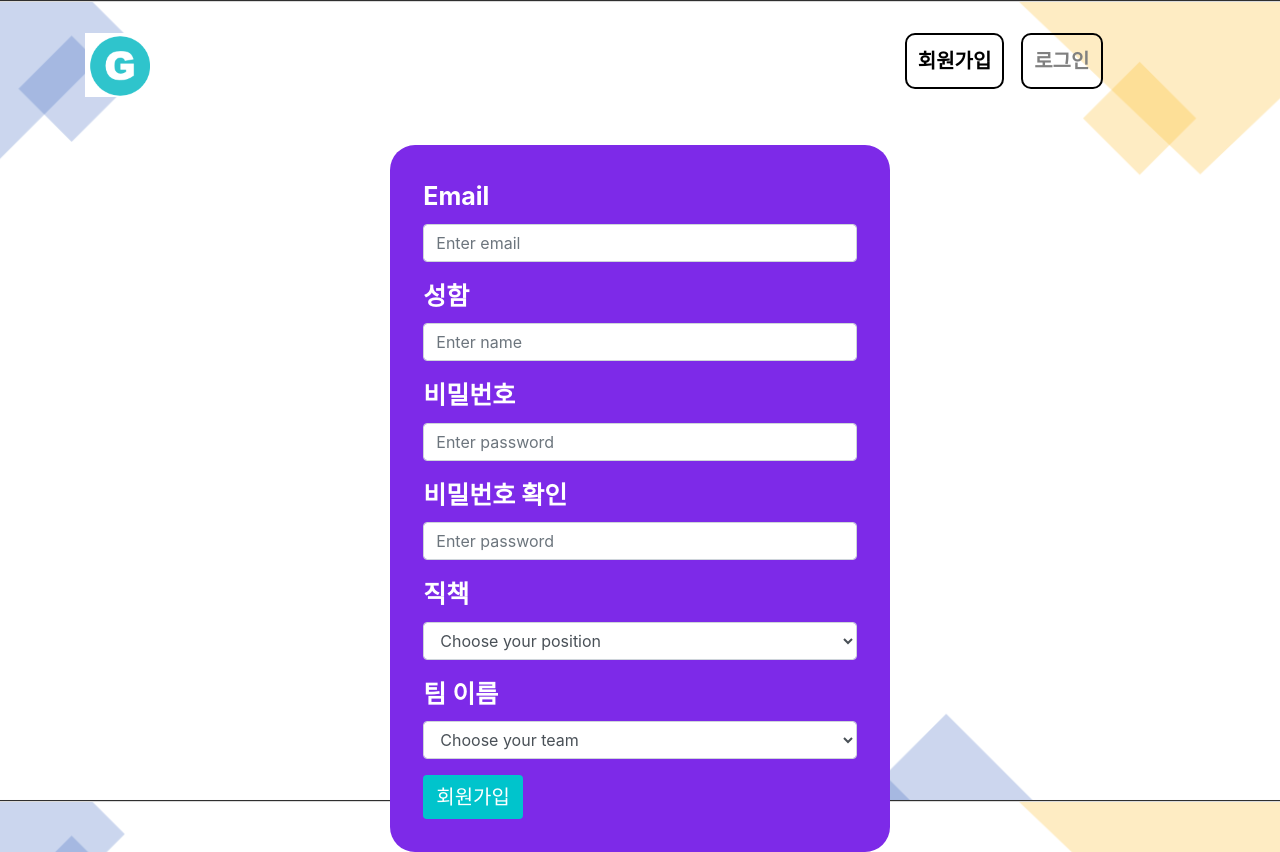
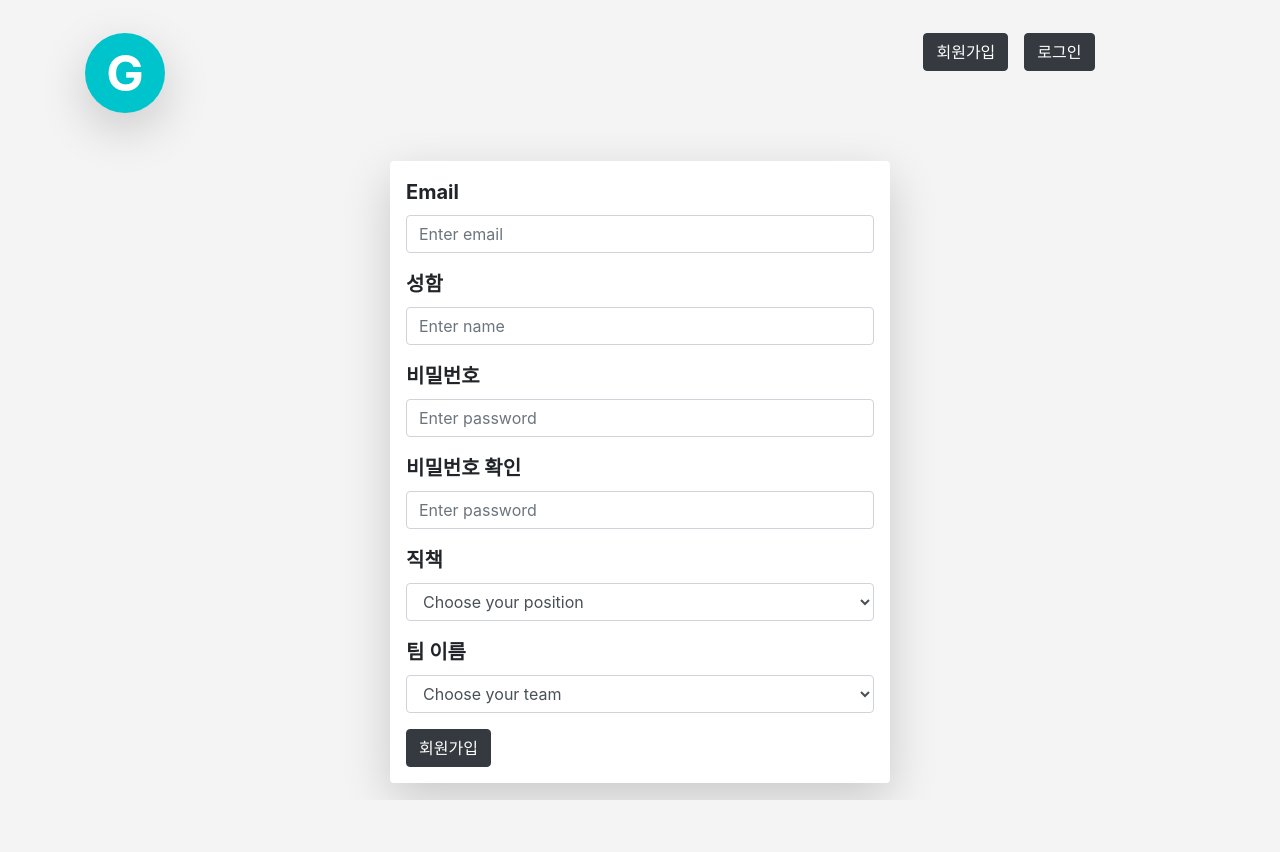
Before and after one commit to sungjaeyoon/Gathering-Bot, a Vue app in the folder front/gathering-bot/: page /signup in a window 1280 px wide. After the commit the page ends 800 px from the top, so only its background shows below. Built offline with nearby package versions, Linux system fonts and the light colour scheme.

Commit message:
디자인 전체 수정

```diff
--- a/front/gathering-bot/src/api/index.js
+++ b/front/gathering-bot/src/api/index.js
@@ -47,3 +47,7 @@ export function startSheet(sheetId) {
 export function endSheet(sheetId) {
 	return instance.get('/sheets/end/' + sheetId);
 }
+
+export function sendMailAll(sheetId) {
+	return instance.get('/send/' + sheetId);
+}
--- a/front/gathering-bot/src/components/LoginForm.vue
+++ b/front/gathering-bot/src/components/LoginForm.vue
@@ -1,20 +1,24 @@
 <template>
-	<div class="container loginForm mx-auto mt-5" style="width: 500px">
+	<div>
+		<img src="@/assets/robot.png" class="rounded mx-auto d-block my-5" alt="..." style="height: 150px" />
+		<div class="container loginForm mx-auto mt-5 shadow-lg p-3 mb-5 bg-white rounded" style="width: 500px">
+			<h2 class="text-center">LOGIN</h2>
 			<form @submit.prevent="login" class="form">
 				<div class="form-group">
 					<label for="email">Email</label>
 					<input id="email" class="form-control" type="text" v-model="email" @blur="checkEmail" />
-				<span class="badge badge-danger mt-1" v-if="!availableEmail">이메일 형식이 잘못되었습니다.</span>
+					<span class="badge badge-dark mt-1" v-if="!availableEmail">이메일 형식이 잘못되었습니다.</span>
 				</div>
 				<div class="form-group mb-3">
 					<label for="password">Password</label>
 					<input id="password" class="form-control" type="password" v-model="password" />
 				</div>
-			<button type="submit" class="btn">
+				<button type="submit" class="btn btn-dark">
 					로그인
 				</button>
 			</form>
-		<div v-if="message" style="width: 400px" class="mx-auto badge badge-danger">{{ message }}</div>
+			<div v-if="message" class="badge badge-dark">{{ message }}</div>
+		</div>
 	</div>
 </template>
 
@@ -73,17 +77,8 @@ export default {
 
 <style scoped>
 .loginForm {
+	font-weight: bold;
 	padding: 3%;
-	background-color: #7d2ae8;
-	border-radius: 1em;
-	color: white;
-	font-size: 25px;
-	font-weight: bold;
-}
-
-.btn {
-	background-color: #00c4cc;
-	color: white;
 	font-size: 20px;
 }
 </style>
--- a/front/gathering-bot/src/components/ResponseForm.vue
+++ b/front/gathering-bot/src/components/ResponseForm.vue
@@ -6,11 +6,11 @@
 		<div v-if="!pageNotFound && !loading">
 			<h1>Page Not Found</h1>
 		</div>
-		<div v-else style="overflow:auto; overflow-y:hidden">
+		<div v-else style="overflow:auto; overflow-y:hidden" class=" shadow p-3 mb-5 bg-white rounded">
 			<!--테이블-->
-			<table class="table table-bordered">
+			<table class="table table-bordered text-center">
 				<tbody>
-					<tr>
+					<tr class="table-active">
 						<th>이름</th>
 						<th>직책</th>
 						<th>팀</th>
@@ -37,7 +37,7 @@
 					</tr>
 				</tbody>
 			</table>
-			<button class="btn btn-success float-right" @click="submitInput">제출</button>
+			<button class="btn btn-dark float-right" @click="submitInput">제출</button>
 			<!--테이블-->
 		</div>
 	</div>
@@ -90,7 +90,8 @@ export default {
 				response: this.inputQuestions.join('&&&&')
 			};
 			const response = await updateResponse(data);
-			alert('제출 완료');
+			alert('제출 완료 창이 닫힙니다.');
+			close();
 		}
 	}
 };
--- a/front/gathering-bot/src/components/SignupForm.vue
+++ b/front/gathering-bot/src/components/SignupForm.vue
@@ -1,11 +1,11 @@
 <template>
 	<div class="container">
-		<form @submit.prevent="submitForm" class="mx-auto my-auto signup-form" style="width: 500px">
+		<form @submit.prevent="submitForm" class="mx-auto my-auto signup-form shadow-lg p-3 mb-5 bg-white rounded" style="width: 500px">
 			<div class="form-group mb-3">
 				<label for="email">Email</label>
 				<input type="text" class="form-control" id="email" v-model="email" placeholder="Enter email" @blur="checkDuplicate" />
-				<span class="badge badge-danger mt-1" v-if="!availableEmail">이미 사용중인 이메일입니다.</span>
-				<span class="badge badge-danger mt-1" v-if="!availableEmailForm">이메일 형식이 다릅니다.</span>
+				<span class="badge badge-dark mt-1" v-if="!availableEmail">이미 사용중인 이메일입니다.</span>
+				<span class="badge badge-dark mt-1" v-if="!availableEmailForm">이메일 형식이 다릅니다.</span>
 			</div>
 			<div class="form-group mb-3">
 				<label for="name">성함</label>
@@ -18,7 +18,7 @@
 			<div class="form-group mb-3">
 				<label for="passwordConfirm">비밀번호 확인</label>
 				<input type="password" class="form-control" id="passwordConfirm" v-model="passwordConfirm" placeholder="Enter password" @blur="checkPasswordConfirm" />
-				<span class="badge badge-danger mt-1" v-if="!samePassword">비밀번호가 다릅니다.</span>
+				<span class="badge badge-dark mt-1" v-if="!samePassword">비밀번호가 다릅니다.</span>
 			</div>
 			<div class="form-group mb-3">
 				<label for="position">직책</label>
@@ -41,7 +41,7 @@
 					<option value="서비스플랫폼">서비스플랫폼</option>
 				</select>
 			</div>
-			<button type="submit" class="btn">회원가입</button>
+			<button type="submit" class="btn btn-dark">회원가입</button>
 		</form>
 	</div>
 </template>
@@ -147,16 +147,7 @@ export default {
 <style scoped>
 .signup-form {
 	padding: 3%;
-	background-color: #7d2ae8;
-	border-radius: 1em;
-	color: white;
-	font-size: 25px;
+	font-size: 20px;
 	font-weight: bold;
 }
-
-.btn {
-	background-color: #00c4cc;
-	color: white;
-	font-size: 20px;
-}
 </style>
--- a/front/gathering-bot/src/components/common/AppHeader.vue
+++ b/front/gathering-bot/src/components/common/AppHeader.vue
@@ -3,29 +3,29 @@
 		<div class="row no-gutters">
 			<div class="col-5">
 				<router-link to="/" style="color: white; text-decoration: none">
-					<img src="@/assets/logo.png" style="width: 15%" alt="" />
+					<div class="dot shadow-lg">G</div>
 				</router-link>
 			</div>
 			<div class="col-6">
 				<!--not login-->
 				<template v-if="!isUserLogin">
-					<span class="header-button float-right">
-						<router-link to="/login" style="color: gray; text-decoration: none">로그인</router-link>
+					<span class="float-right mx-2">
+						<router-link to="/login" class="btn btn-dark">로그인</router-link>
 					</span>
-					<span class="header-button float-right">
-						<router-link to="/signup" class="header-button-text">회원가입</router-link>
+					<span class="float-right mx-2">
+						<router-link to="/signup" class="btn btn-dark">회원가입</router-link>
 					</span>
 				</template>
 				<!--logined-->
 				<template v-else>
-					<span class="header-button float-right">
-						<router-link to="/sheets/new" class="header-button-text">시트 추가</router-link>
+					<span class="float-right mx-2">
+						<router-link to="/sheets/new" class="btn btn-dark">시트 추가</router-link>
 					</span>
-					<span class="header-button float-right">
-						<router-link to="/sheets" class="header-button-text">시트 목록</router-link>
+					<span class="float-right mx-2">
+						<router-link to="/sheets" class="btn btn-dark">시트 목록</router-link>
 					</span>
-					<span class="header-button float-right">
-						<a href="javascript:;" v-on:click="logoutUser" class="header-button-text">로그아웃</a>
+					<span class="float-right mx-2">
+						<a href="javascript:;" v-on:click="logoutUser" class="btn btn-dark">로그아웃</a>
 					</span>
 				</template>
 			</div>
@@ -56,19 +56,15 @@ export default {
 .row {
 	margin-top: 3%;
 }
-
-.header-button {
-	font-size: 20px;
+.dot {
+	height: 80px;
+	width: 80px;
+	text-align: center;
+	font-size: 50px;
 	font-weight: bold;
-	margin-left: 3%;
-	padding: 2%;
-	border-radius: 0.5em;
-	border: 2px solid black;
-	cursor: pointer;
-}
-
-.header-button-text {
-	color: black;
-	text-decoration: none;
+	line-height: 80px;
+	background-color: #00c4cc;
+	border-radius: 50%;
+	display: inline-block;
 }
 </style>
--- a/front/gathering-bot/src/css/common.css
+++ b/front/gathering-bot/src/css/common.css
@@ -1,10 +1,12 @@
 body {
-    background: no-repeat center fixed;
-    background-size: cover;
-    background-image: url('../assets/background.png');
+    /*background: no-repeat center fixed;*/
+    /*background-size: cover;*/
+    /*background-image: url('../assets/background.png');*/
+    background-color: #f4f4f4;
 }
 
 .app {
+    min-height: 100%;
     position: relative;
     width: 100%;
     height: 100%;
--- a/front/gathering-bot/src/views/MainPage.vue
+++ b/front/gathering-bot/src/views/MainPage.vue
@@ -6,7 +6,7 @@
 		<h4>최적화 되어있습니다.</h4>
 		<div class="row mt-5 mx-5 mb-5">
 			<div class="col-3">
-				<div class="card mx-auto" style="width: 15rem;">
+				<div class="card mx-auto shadow-lg p-3 mb-5 bg-white rounded" style="width: 15rem;">
 					<img src="@/assets/add.png" class="card-img-top center" alt="..." style="width: 6rem" />
 					<div class="card-body">
 						<p>조사할 항목을 추가하고 <br />수신자를 지정하세요.</p>
@@ -14,15 +14,15 @@
 				</div>
 			</div>
 			<div class="col-3">
-				<div class="card mx-auto" style="width: 15rem;">
+				<div class="card mx-auto shadow-lg p-3 mb-5 bg-white rounded" style="width: 15rem;">
 					<img src="@/assets/email.png" class="card-img-top center" alt="..." style="width: 6rem" />
 					<div class="card-body">
-						<p>자동으로 메일이 발신되며<br />메일에서 응답할 수 있습니다.</p>
+						<p>자동으로 메일이 발신되며<br />바로 응답할 수 있습니다.</p>
 					</div>
 				</div>
 			</div>
 			<div class="col-3">
-				<div class="card mx-auto" style="width: 15rem;">
+				<div class="card mx-auto shadow-lg p-3 mb-5 bg-white rounded" style="width: 15rem;">
 					<img src="@/assets/card-robot.png" class="card-img-top center" alt="..." style="width: 6rem" />
 					<div class="card-body">
 						<p>Gathering-bot이<br />응답 결과를 취합합니다.</p>
@@ -30,7 +30,7 @@
 				</div>
 			</div>
 			<div class="col-3">
-				<div class="card mx-auto" style="width: 15rem;">
+				<div class="card mx-auto shadow-lg p-3 mb-5 bg-white rounded" style="width: 15rem;">
 					<img src="@/assets/microsoft-excel.png" class="card-img-top center" alt="..." style="width: 6rem" />
 					<div class="card-body">
 						<p>결과를 확인하고<br />엑셀로 다운받으세요.</p>
--- a/front/gathering-bot/src/views/NotFoundPage.vue
+++ b/front/gathering-bot/src/views/NotFoundPage.vue
@@ -1,6 +1,6 @@
 <template>
-	<div>
-		Page is not found
+	<div class="container">
+		404 Page is not found
 	</div>
 </template>
 
```
Also changed, not shown: front/gathering-bot/src/views/InsertSheetPage.vue (+10 -11 lines), front/gathering-bot/src/views/SheetDetail.vue (+14 -9 lines), front/gathering-bot/src/views/SheetList.vue (+10 -8 lines). Lines whose indentation alone changed are shown as unchanged.
